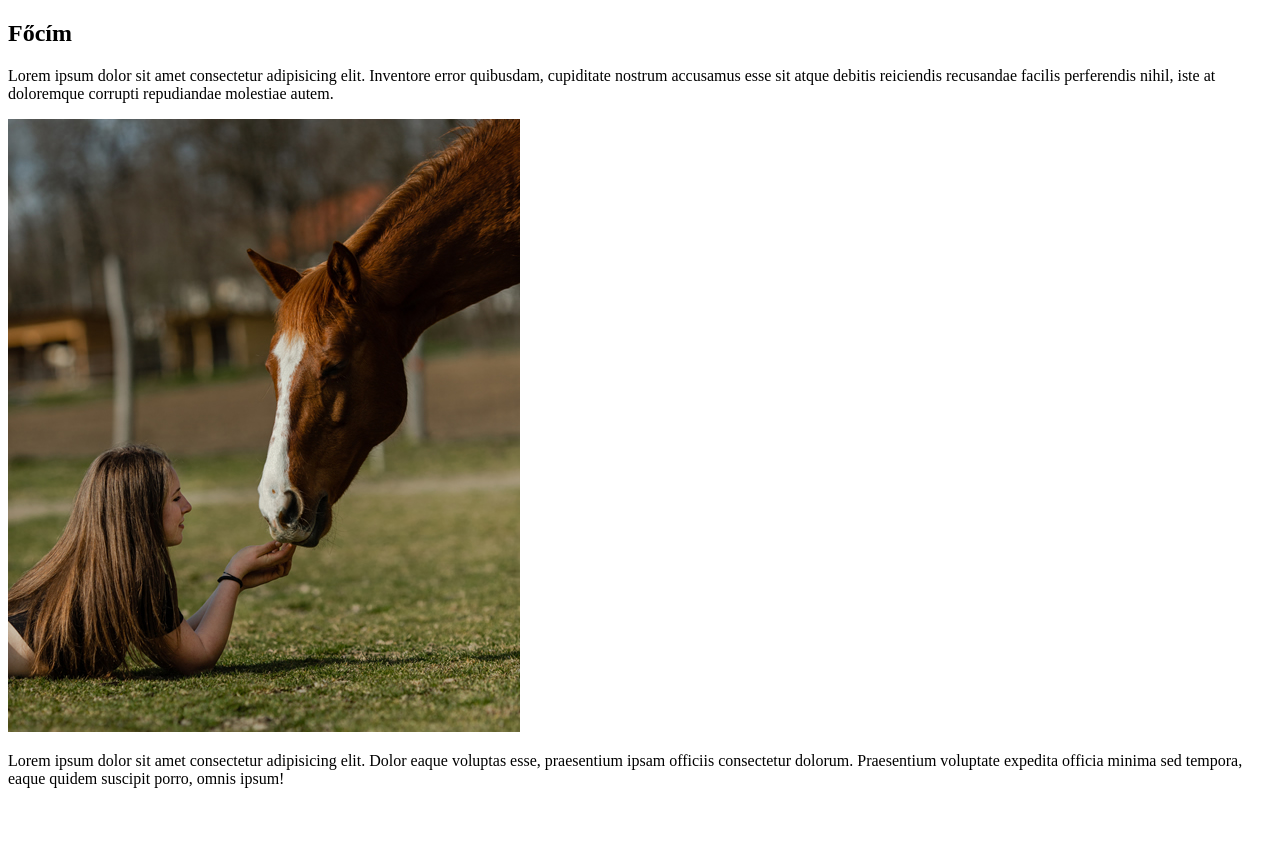
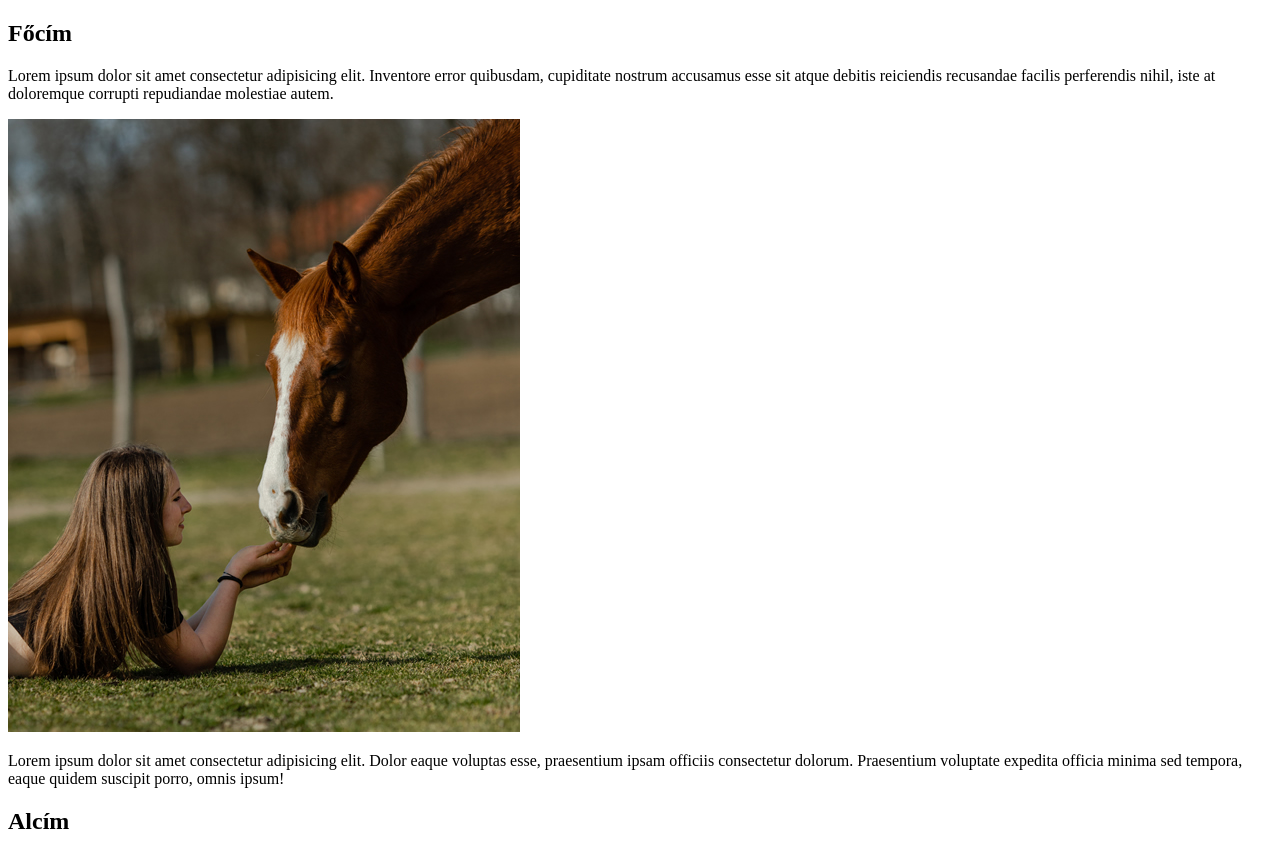
Before and after one commit to ve1982roni/iec0622, a plain HTML site: page index.html in a window 1280 px wide. Before the commit the page ends 804 px from the top, so only its background shows below. Drawn offline with Linux system fonts and the light colour scheme.

Commit message:
Update index.html h2 beszurása

```diff
--- a/index.html
+++ b/index.html
@@ -10,5 +10,6 @@
     <p>Lorem ipsum dolor sit amet consectetur adipisicing elit. Inventore error quibusdam, cupiditate nostrum accusamus esse sit atque debitis reiciendis recusandae facilis perferendis nihil, iste at doloremque corrupti repudiandae molestiae autem.</p>
     <p><img src="lo.jpg"></p>
     <p>Lorem ipsum dolor sit amet consectetur adipisicing elit. Dolor eaque voluptas esse, praesentium ipsam officiis consectetur dolorum. Praesentium voluptate expedita officia minima sed tempora, eaque quidem suscipit porro, omnis ipsum!</p>
+    <h2>Alcím</h2>
 </body>
 </html>
```
